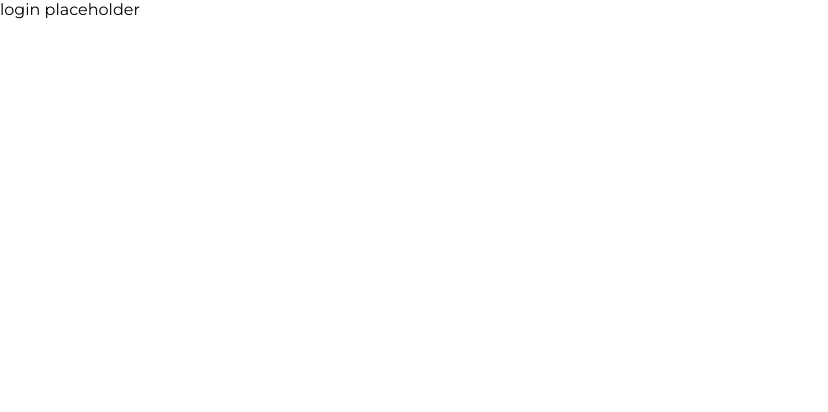
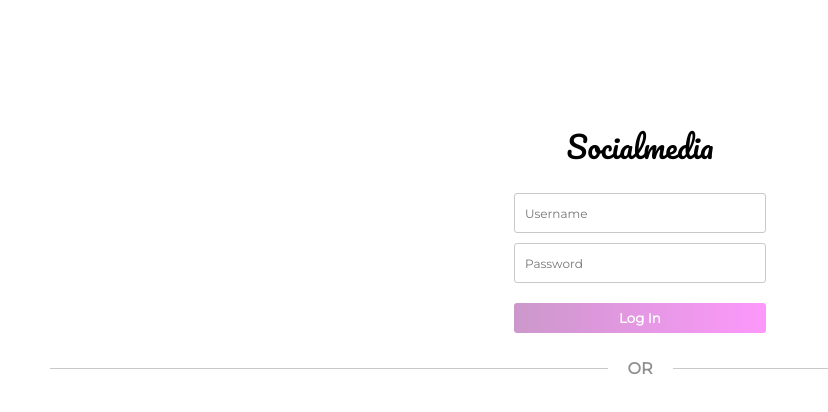
Before and after one commit to pauIbanez/w7chwe-pau-ibanez-front, a React (Create React App) app: page /login in a window 1280 px wide. Shown: the top 412 px of the page, without its empty margins (0-828 px from the left). Built offline with nearby package versions, Linux system fonts and the light colour scheme.

Commit message:
added base for login form and page

```diff
--- a/package.json
+++ b/package.json
@@ -4,6 +4,7 @@
   "private": true,
   "dependencies": {
     "@fontsource/montserrat": "^4.5.5",
+    "@fontsource/pacifico": "^4.5.2",
     "@testing-library/jest-dom": "^5.16.2",
     "@testing-library/react": "^12.1.3",
     "@testing-library/user-event": "^13.5.0",
--- a/src/App.js
+++ b/src/App.js
@@ -2,6 +2,7 @@ import { useEffect, useState } from "react";
 import { useDispatch } from "react-redux";
 import { Navigate, Route, Routes } from "react-router-dom";
 import LoadingPage from "./pages/LoadingPage/LoadingPage";
+import LoginPage from "./pages/LoginPage/LoginPage";
 import NotFoundPage from "./pages/NotFoundPage/NotFoundPage";
 
 function App() {
@@ -39,7 +40,7 @@ function App() {
         <Routes>
           <Route path="/" element={<Navigate to="/home" />} />
 
-          <Route path="/login" element={"login placeholder"} />
+          <Route path="/login" element={<LoginPage />} />
           <Route path="/register" element={"register placeholder"} />
 
           {authenticated && <Route path="/home" element={"home placeholder"} />}
--- /dev/null
+++ b/src/components/LoginForm/LoginForm.js
@@ -0,0 +1,78 @@
+import styled from "styled-components";
+
+const Form = styled.form`
+  display: flex;
+  flex-direction: column;
+  gap: 10px;
+  width: 252px;
+`;
+
+const HiddenLabel = styled.label`
+  display: none;
+`;
+
+const InputField = styled.input`
+  border-radius: 3px;
+  padding: 0;
+  border: 1px solid #c9c9c9;
+  color: #c9c9c9;
+  color: #fafafa;
+  width: 100%;
+  display: flex;
+  align-items: center;
+  height: 40px;
+  padding-left: 10px;
+  line-height: 18px;
+  font-size: 12px;
+  font-family: inherit;
+`;
+
+const SubmitButton = styled.button`
+  margin-top: 10px;
+  height: 30px;
+  width: 100%;
+  border: none;
+  border-radius: 3px;
+  background-image: linear-gradient(to right, #81007f, #fb00f7);
+  color: white;
+  font-weight: 600;
+  font-family: inherit;
+  transition: all 0.2s ease-in-out;
+
+  &:hover:not(:disabled) {
+    cursor: pointer;
+  }
+
+  &:disabled {
+    opacity: 0.4;
+  }
+  &:active {
+    background-color: red;
+  }
+`;
+
+const LoginForm = () => {
+  return (
+    <Form>
+      <HiddenLabel htmlFor="username">Username</HiddenLabel>
+      <InputField
+        type="text"
+        name="username"
+        id="username"
+        placeholder="Username"
+      />
+      <HiddenLabel htmlFor="username">Password</HiddenLabel>
+      <InputField
+        type="password"
+        name="password"
+        id="password"
+        placeholder="Password"
+      />
+      <SubmitButton type="submit" disabled>
+        Log In
+      </SubmitButton>
+    </Form>
+  );
+};
+
+export default LoginForm;
--- a/src/index.css
+++ b/src/index.css
@@ -1,3 +1,7 @@
+* {
+  box-sizing: border-box;
+}
+
 body {
   margin: 0;
   font-family: "montserrat", "Segoe UI", "Roboto", "Oxygen", "Ubuntu",
--- a/src/index.js
+++ b/src/index.js
@@ -7,6 +7,7 @@ import { BrowserRouter } from "react-router-dom";
 import { Provider } from "react-redux";
 import store from "./redux/store";
 import "@fontsource/montserrat";
+import "@fontsource/pacifico";
 
 ReactDOM.render(
   <React.StrictMode>
--- /dev/null
+++ b/src/pages/LoginPage/LoginPage.js
@@ -0,0 +1,54 @@
+import styled from "styled-components";
+import LoginForm from "../../components/LoginForm/LoginForm";
+
+const PageHolder = styled.div`
+  height: 100vh;
+  padding: 100px 50px;
+  display: flex;
+  flex-direction: column;
+  align-items: center;
+`;
+
+const Title = styled.h1`
+  font-weight: 400;
+  font-size: 30px;
+  font-family: "Pacifico", sans-serif;
+`;
+
+const OrSpan = styled.span`
+  margin: 30px 0;
+  height: 10px;
+  width: 100%;
+  display: flex;
+  align-items: center;
+  color: #8e8e8e;
+  font-weight: 600;
+
+  &:before {
+    content: "";
+    background-color: #c9c9c9;
+    flex: 1;
+    height: 1px;
+    margin-right: 20px;
+  }
+
+  &:after {
+    content: "";
+    background-color: #c9c9c9;
+    flex: 1;
+    height: 1px;
+    margin-left: 20px;
+  }
+`;
+
+const LoginPage = () => {
+  return (
+    <PageHolder>
+      <Title>Socialmedia</Title>
+      <LoginForm />
+      <OrSpan> OR </OrSpan>
+    </PageHolder>
+  );
+};
+
+export default LoginPage;
```
Also changed, not shown: 1 other file (tests, documents, lock files or other folders).
